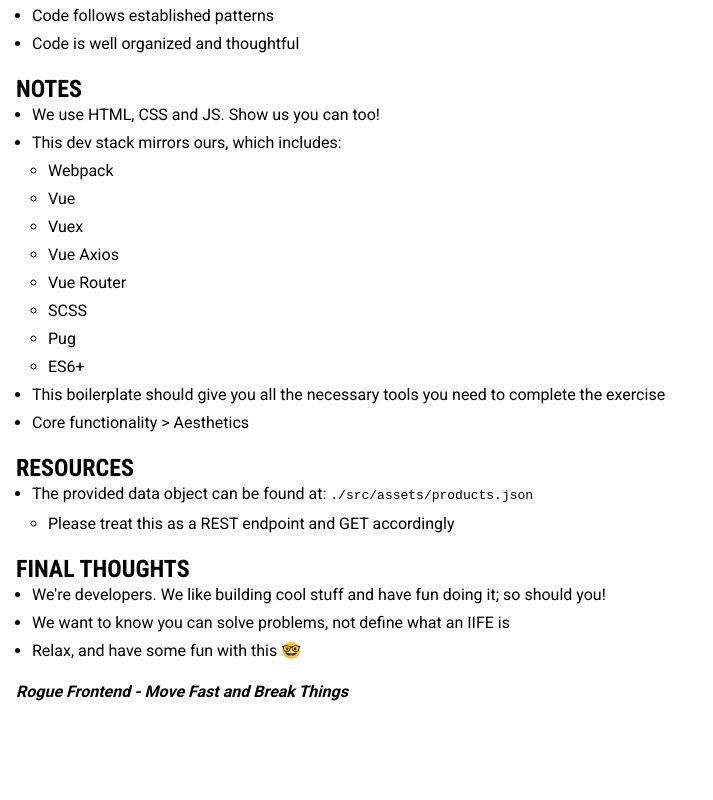
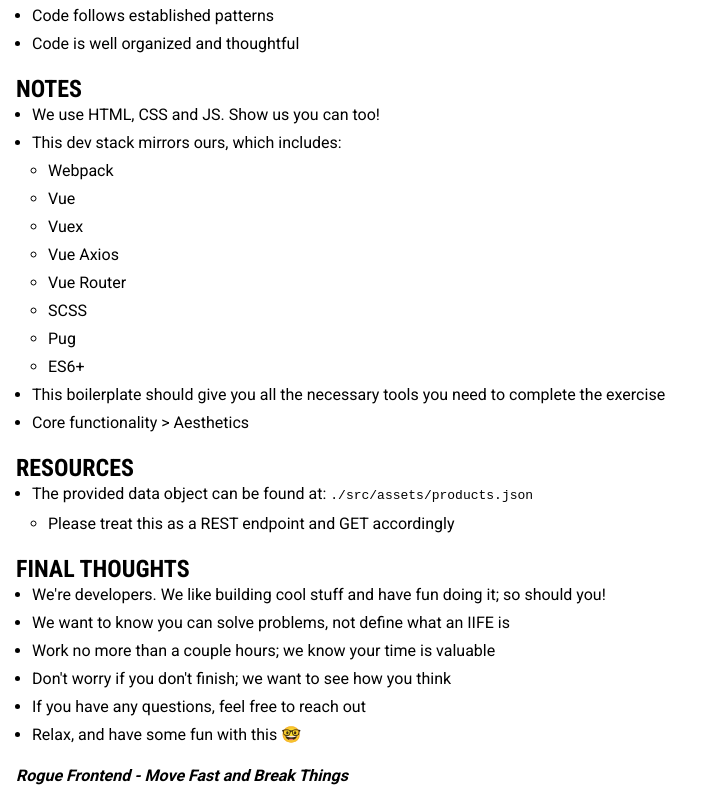
Before and after one commit to hyuanwei/vuejsMarketplace, a Vue app: page / in a window 1280 px wide. Shown: the part 391-1191 px from the top of the page, without its empty margins (0-713 px from the left). Before the commit the page ends 1107 px from the top, so only its background shows below. Built offline with nearby package versions, Linux system fonts and the light colour scheme; the HTML template or start-up script is replaced by a standard one.

Commit message:
instructions.vue edited online with Bitbucket

```diff
--- a/src/js/pages/instructions.vue
+++ b/src/js/pages/instructions.vue
@@ -42,6 +42,9 @@
     ul
       li We're developers. We like building cool stuff and have fun doing it; so should you!
       li We want to know you can solve problems, not define what an IIFE is
+      li Work no more than a couple hours; we know your time is valuable
+      li Don't worry if you don't finish; we want to see how you think
+      li If you have any questions, feel free to reach out
       li Relax, and have some fun with this 🤓
     br
     p
```
